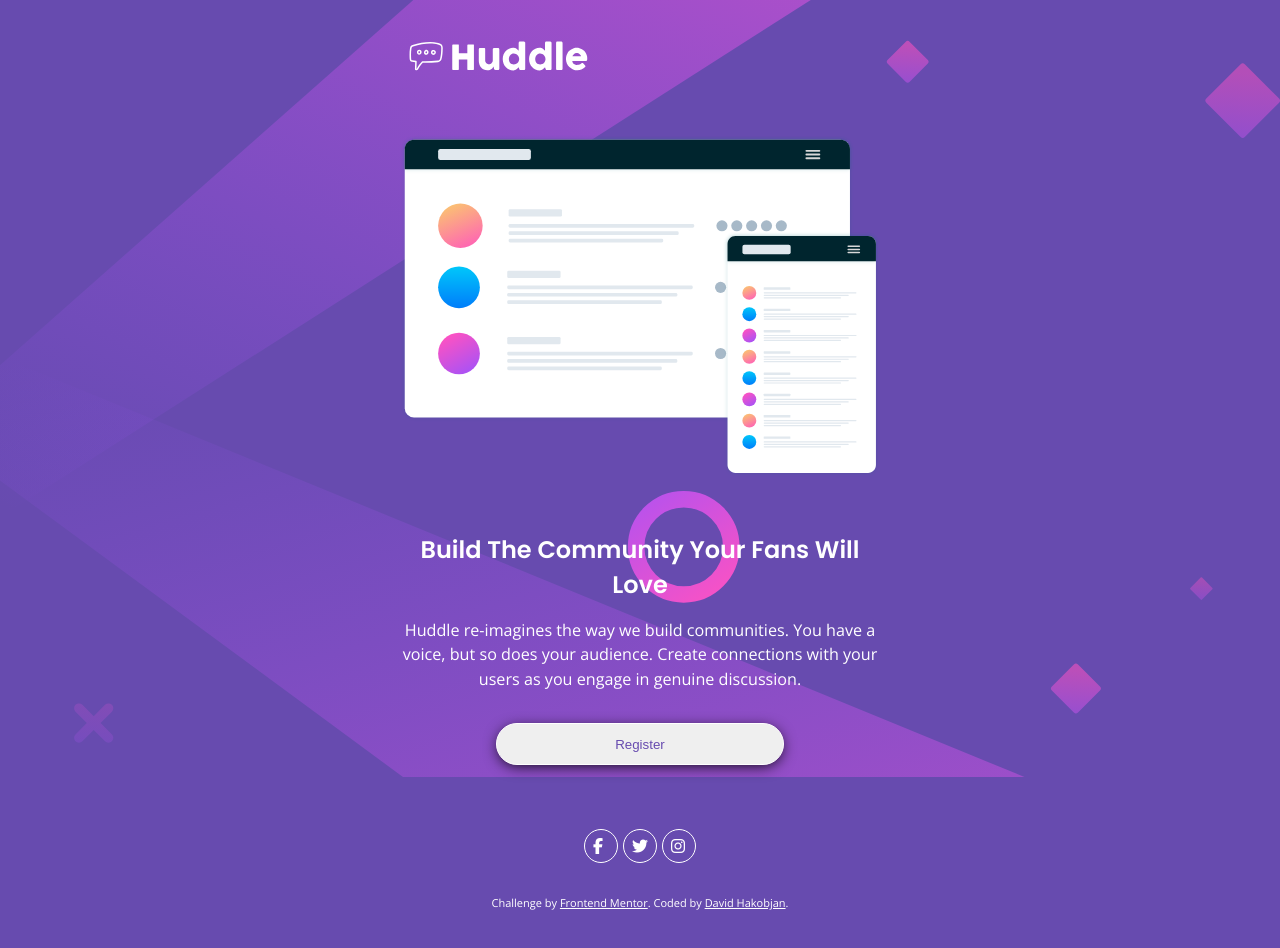
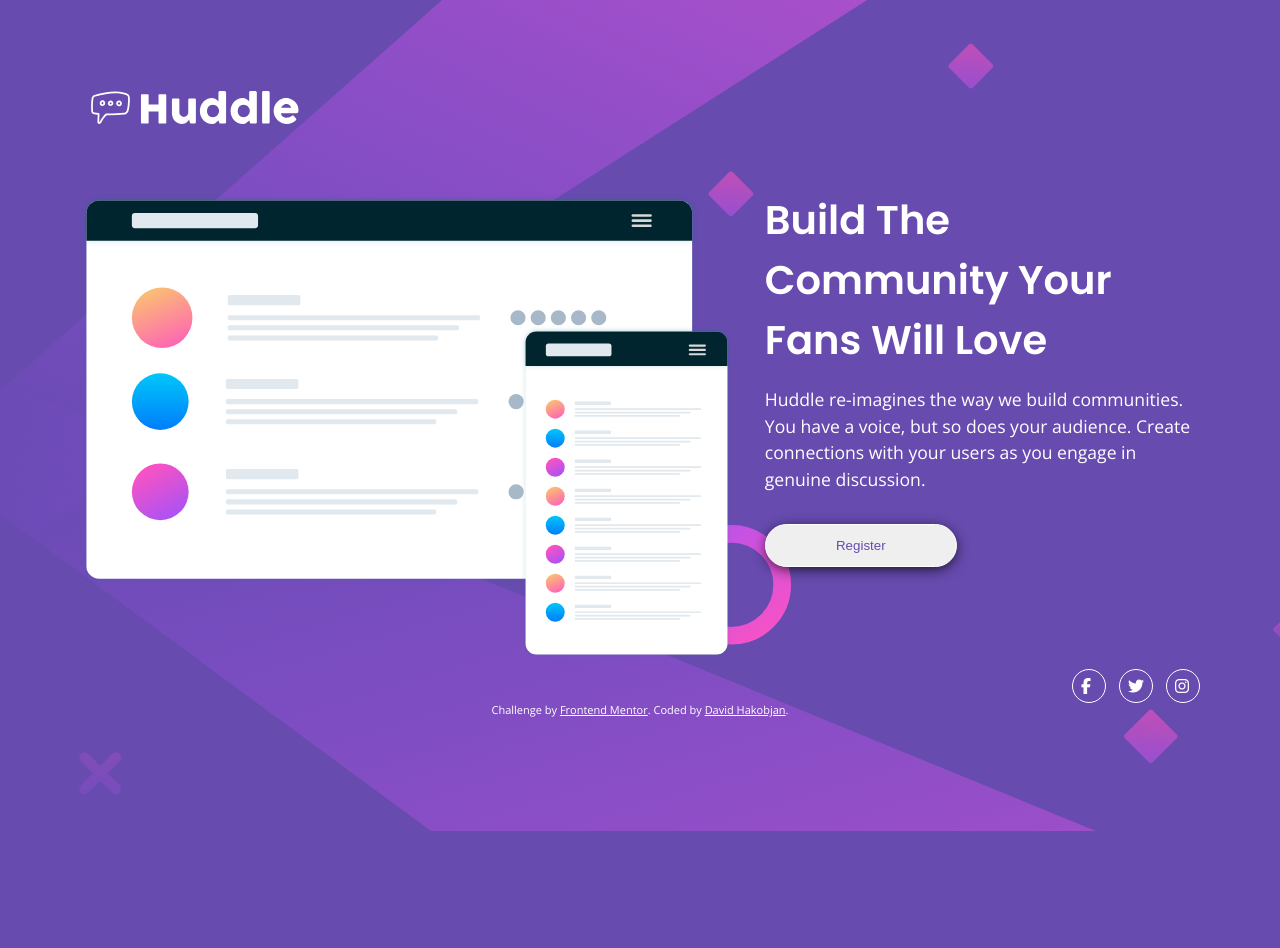
Before and after one commit to dhakobja/Huddle-Landing-Page, a plain HTML site: page index.html in a window 1280 px wide. After the commit the page ends 831 px from the top, so only its background shows below. Drawn offline with nearby package versions, Linux system fonts and the light colour scheme.

Commit message:
Finished the Desktop Design

```diff
--- a/style.css
+++ b/style.css
@@ -85,7 +85,7 @@ button:hover {
 }
 
 .bottom-section {
-  width: 7rem;
+  width: 8rem;
   display: flex;
   justify-content: space-between;
   align-items: center;
@@ -102,10 +102,72 @@ button:hover {
   margin-bottom: 2rem;
 }
 
+.fab:hover{
+  color: var(--Magenta);
+}
+
 @media(min-width:62.5em){
 
   body{
     background-image: url(images/bg-desktop.svg);
+    background-size: cover;
+    padding: 5rem;
+  }
+
+  main{
+    max-width: 90rem;
+  }
+
+  .top-section img{
+    width: 20%;
+  }
+
+  .middle-section{
+    display: flex;
+    justify-content: center;
+    align-items: center;
+  }
+
+  .left-part{
+    width: 60%;
+    margin-right: 2rem;
+    margin-bottom: 0;
+  }
+
+  .left-part img{
+    width: 100%;
+    }
+
+  .right-part{
+    width: 40%;
+    height: 30rem;
+  }
+
+  .right-part h1,
+  .right-part p{
+    text-align: left;
+  }
+
+  .right-part h1{
+    font-size: 2.5rem;
+  }
+
+  .right-part p{
+    font-size: 1.1rem;
+  }
+
+  .right-part button{
+    width: 12rem;
+    margin-left: 0;
+  }
+
+  .bottom-section{
+    height: 2rem;
+    margin-right: 0;
+  }
+
+  .fab{
+    margin-bottom: 0;
   }
 }
 .attribution {
```
